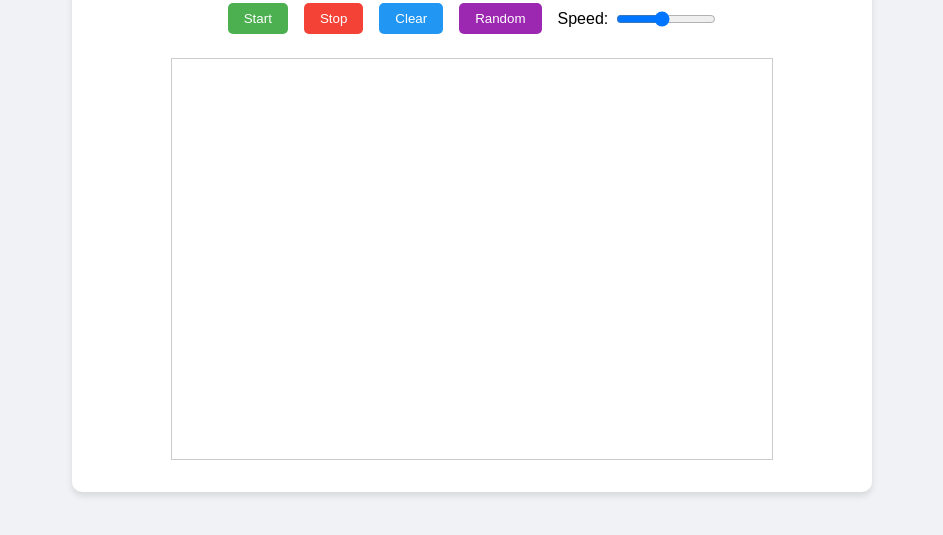
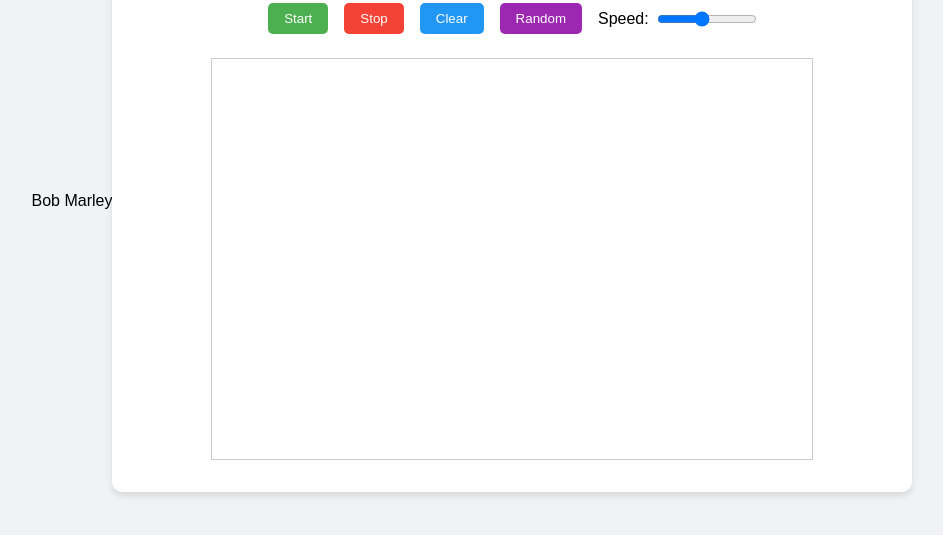
Before and after one commit to cjcjcjcjcj8789576958/shh, a plain HTML site: page index.html in a window 1280 px wide. Shown: the part 199-734 px from the top of the page, without its empty margins (168-1111 px from the left). Drawn offline with Linux system fonts and the light colour scheme.

Commit message:
Update index.html

```diff
--- a/index.html
+++ b/index.html
@@ -7,6 +7,7 @@
     <link rel="stylesheet" href="styles.css">
 </head>
 <body>
+    <div class="bob-marley-text">Bob Marley</div>
     <div class="container">
         <h1>Conway's Game of Life</h1>
         <div class="controls">
```
